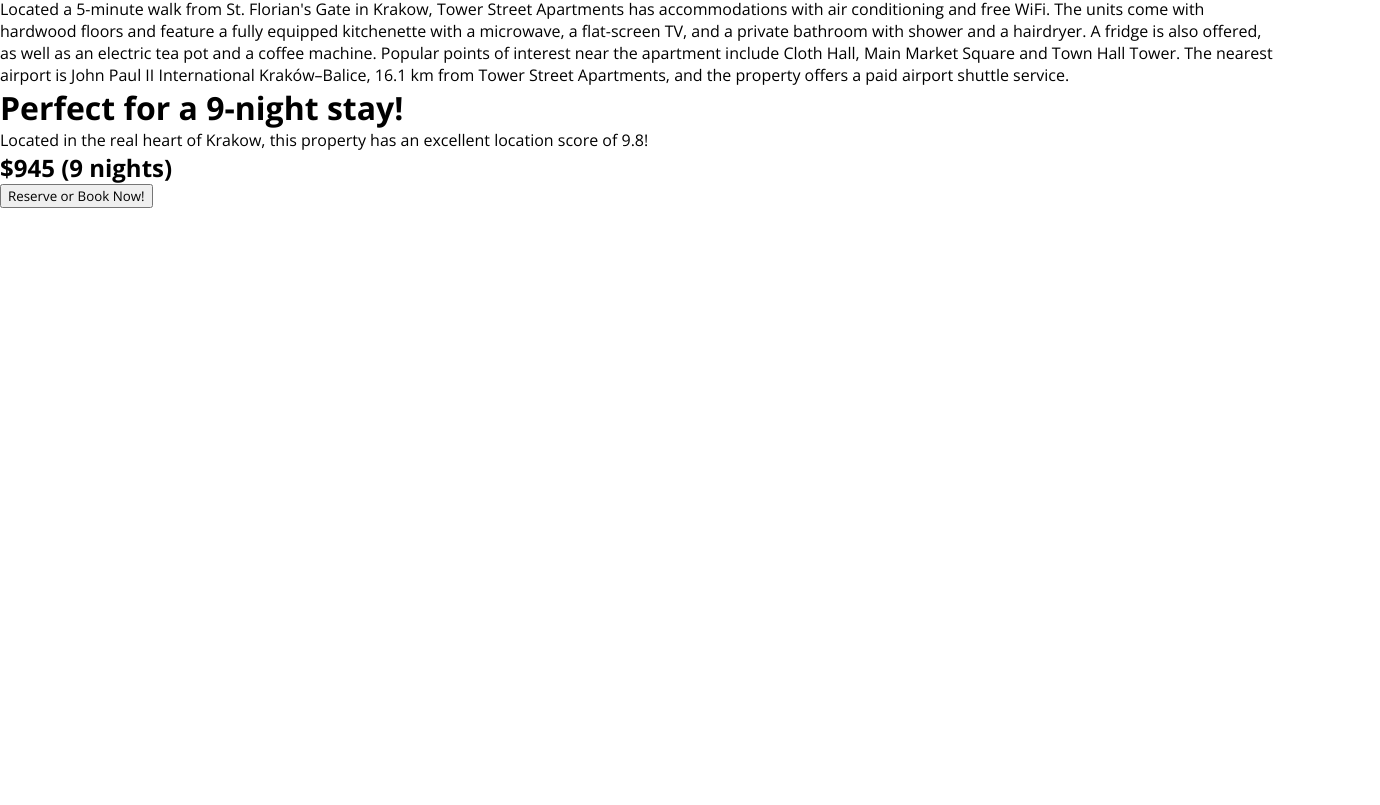
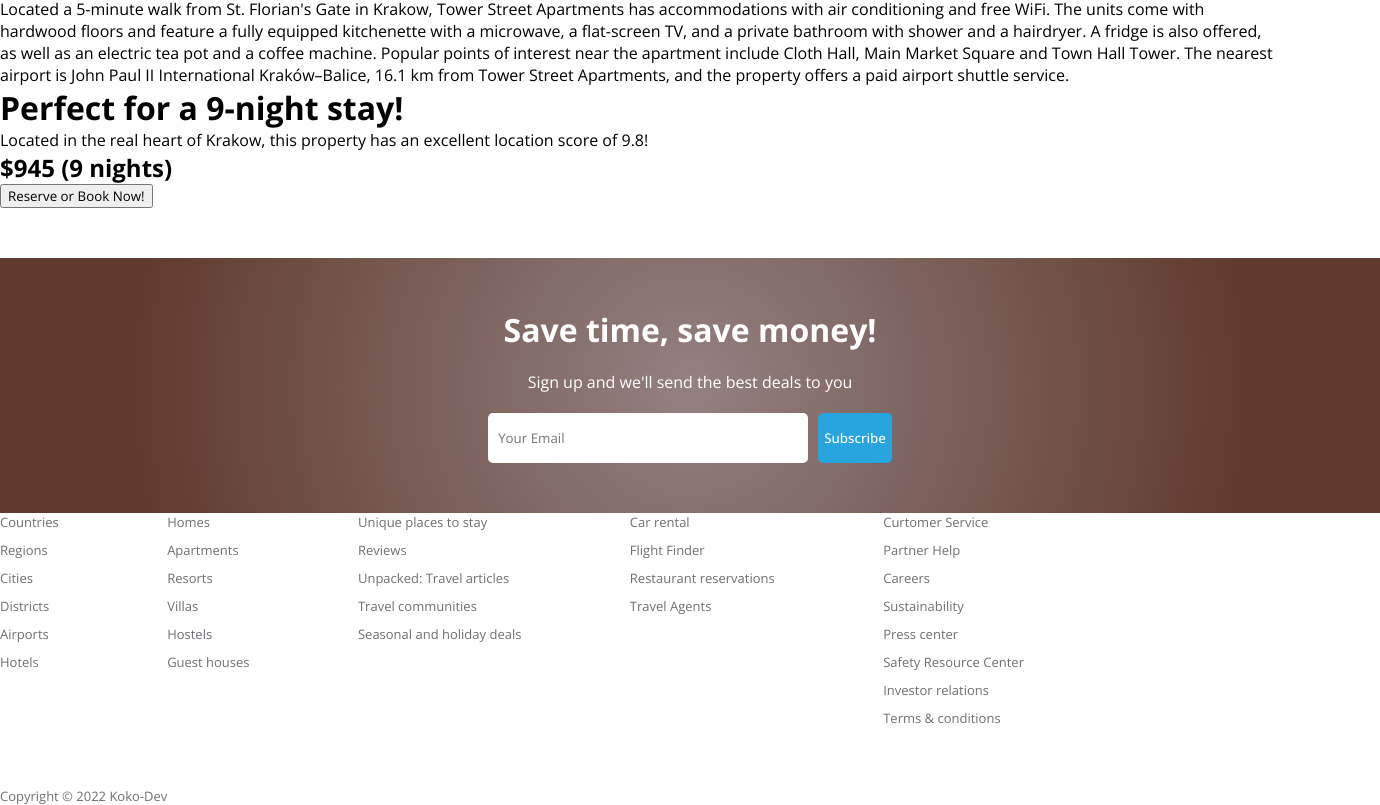
Before and after one commit to Koko-Dev/react-reservation-app, a React (Create React App) app: page /hotels/1 in a window 1280 px wide. Shown: the part 2499-3304 px from the top of the page, 1380 px wide, since content can reach past the window. Before the commit the page ends 2707 px from the top, so only its background shows below. Built offline with nearby package versions, Linux system fonts and the light colour scheme.

Commit message:
Hotel.js: Import MailList and Footer components and add to bottom of Hotel component return div

```diff
--- a/src/pages/hotel/Hotel.js
+++ b/src/pages/hotel/Hotel.js
@@ -9,6 +9,8 @@ import {
 	faCircleXmark,
 	faLocationDot,
 } from "@fortawesome/free-solid-svg-icons";
+import MailList from '../../components/mailList/MailList';
+import Footer from '../../components/footer/Footer';
 
 const Hotel = () => {
 	const [slideNumber, setSlideNumber] = useState(0);
@@ -149,6 +151,8 @@ const Hotel = () => {
 					{/* /.hotelDetails */}
 				</div>
 				{/* /.hotelWrapper */}
+				<MailList />
+				<Footer />
 			</div>
 			{/* /.hotelContainer */}
 		</div>
```
